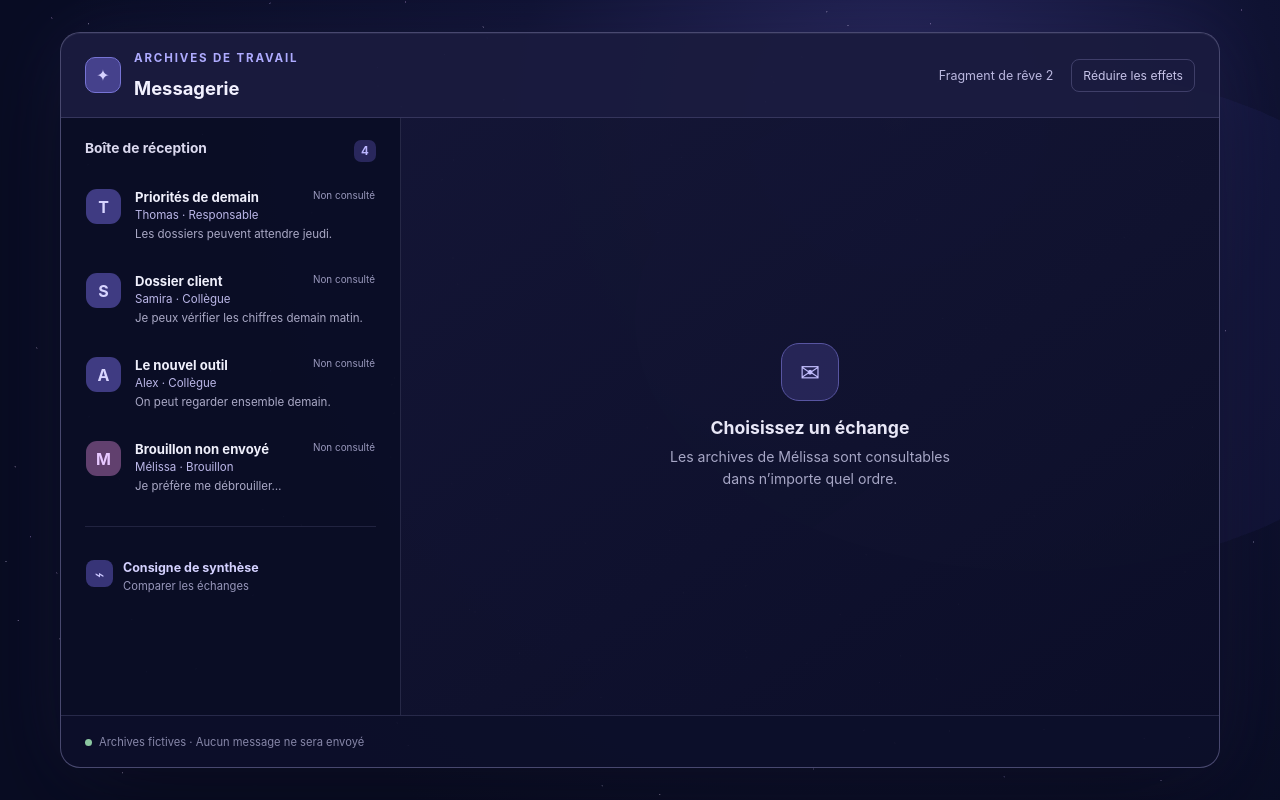
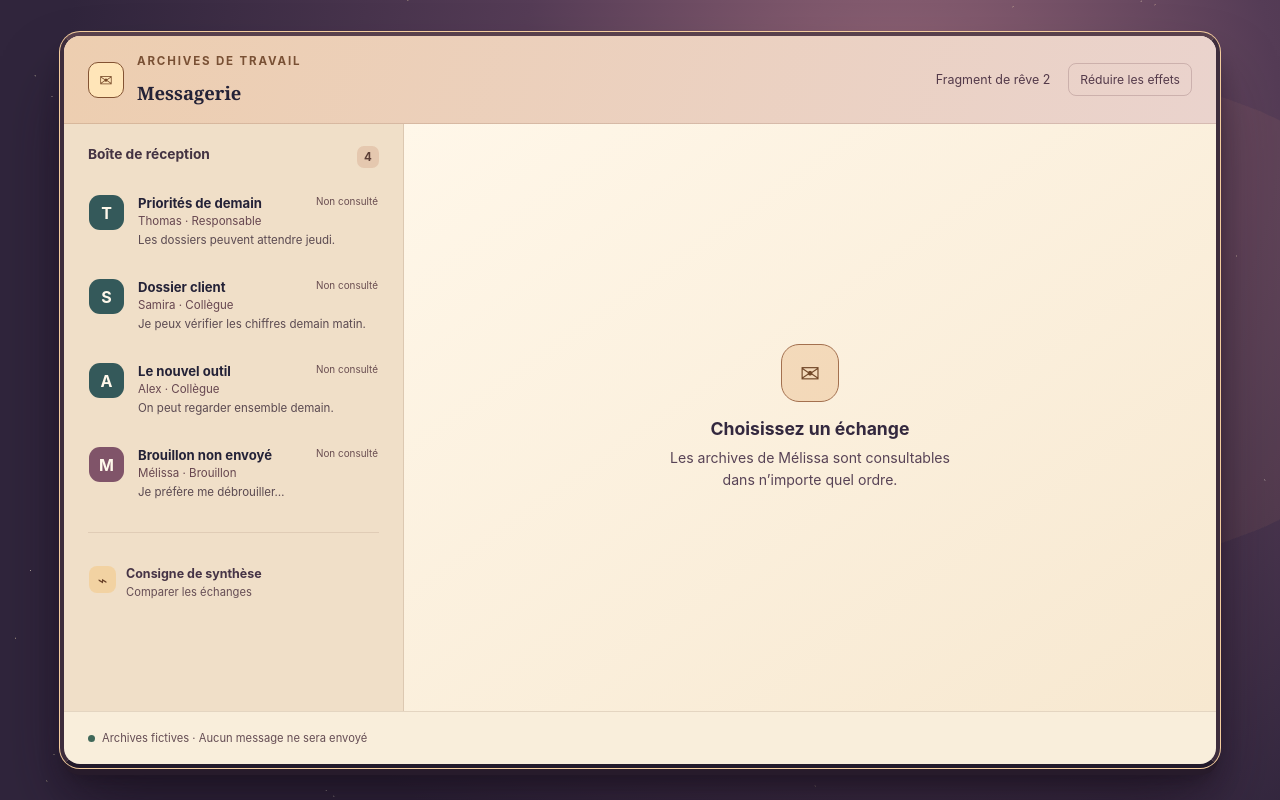
Before and after one commit to colibriou/EscapeStress, a website built with Vite: page index.html in a window 1280 px wide. Both pictures are taken after a click on the button "Ouvrir la messagerie". Built offline with nearby package versions, Linux system fonts and the light colour scheme; animation ran at ten frames a second.

Commit message:
Restyle the dream mailbox and keep it usable without WebGL

```diff
--- a/index.html
+++ b/index.html
@@ -3,12 +3,12 @@
   <head>
     <meta charset="UTF-8" />
     <meta name="viewport" content="width=device-width, initial-scale=1.0" />
-    <meta name="theme-color" content="#0c102a" />
+    <meta name="theme-color" content="#30253c" />
     <title>Fragment de rêve 2 — EscapeStress</title>
   </head>
   <body>
     <div id="app">
-      <canvas id="dream-canvas" aria-hidden="true"></canvas>
+      <canvas id="dream-canvas" class="is-hidden" aria-hidden="true"></canvas>
       <main class="experience-shell" aria-labelledby="page-title">
         <section id="intro-screen" class="intro-screen" aria-labelledby="page-title">
           <p class="eyebrow">ESCAPESTRESS · SALLE 2</p>
@@ -20,7 +20,7 @@
         <section id="mailbox-screen" class="mailbox-window is-hidden" aria-label="Messagerie de travail de Mélissa">
           <header class="window-header">
             <div class="window-title">
-              <span class="window-mark" aria-hidden="true">✦</span>
+              <span class="window-mark" aria-hidden="true">✉</span>
               <div>
                 <p class="window-kicker">ARCHIVES DE TRAVAIL</p>
                 <h2>Messagerie</h2>
--- a/src/main.ts
+++ b/src/main.ts
@@ -1,4 +1,3 @@
-import * as THREE from 'three';
 import './styles.css';
 import { appConfig, getReturnUrl } from './config/appConfig.ts';
 import { conversations, puzzleQuestion, returnInstruction, synthesisInstruction, type Conversation } from './config/conversations.ts';
@@ -14,7 +13,9 @@ const returnLink = document.querySelector<HTMLAnchorElement>('#return-link')!;
 const motionToggle = document.querySelector<HTMLButtonElement>('#motion-toggle')!;
 
 const viewed = new Set<string>();
-let reduceMotion = window.matchMedia('(prefers-reduced-motion: reduce)').matches;
+const motionPreference = window.matchMedia('(prefers-reduced-motion: reduce)');
+let reduceMotion = motionPreference.matches;
+let refreshDreamMotion: (() => void) | undefined;
 
 function renderConversationList(): void {
   conversationList.innerHTML = conversations.map((conversation) => `
@@ -105,18 +106,25 @@ function setMotionPreference(nextValue: boolean): void {
   document.body.classList.toggle('reduce-motion', reduceMotion);
   motionToggle.setAttribute('aria-pressed', String(reduceMotion));
   motionToggle.textContent = reduceMotion ? appConfig.restoreMotionLabel : appConfig.reduceMotionLabel;
+  refreshDreamMotion?.();
 }
 
-function setupDreamCanvas(): void {
+async function setupDreamCanvas(): Promise<void> {
   const canvas = document.querySelector<HTMLCanvasElement>('#dream-canvas')!;
-  const renderer = new THREE.WebGLRenderer({ canvas, antialias: true, alpha: true });
+  const context = canvas.getContext('webgl2', { antialias: true, alpha: true });
+  if (!context) return;
+  const {
+    WebGLRenderer, Scene, OrthographicCamera, BufferGeometry, Color, BufferAttribute,
+    PointsMaterial, Points, Mesh, CircleGeometry, MeshBasicMaterial,
+  } = await import('three');
+  const renderer = new WebGLRenderer({ canvas, context, antialias: true, alpha: true });
   renderer.setPixelRatio(Math.min(window.devicePixelRatio, 2));
   renderer.setSize(window.innerWidth, window.innerHeight);
-  const scene = new THREE.Scene();
-  const camera = new THREE.OrthographicCamera(-1, 1, 1, -1, 0, 10);
+  const scene = new Scene();
+  const camera = new OrthographicCamera(-1, 1, 1, -1, 0, 10);
   camera.position.z = 2;
 
-  const geometry = new THREE.BufferGeometry();
+  const geometry = new BufferGeometry();
   const stars = 180;
   const positions = new Float32Array(stars * 3);
   const colors = new Float32Array(stars * 3);
@@ -124,40 +132,55 @@ function setupDreamCanvas(): void {
     positions[index * 3] = (Math.random() - 0.5) * 2.4;
     positions[index * 3 + 1] = (Math.random() - 0.5) * 2.4;
     positions[index * 3 + 2] = 0;
-    const color = new THREE.Color().setHSL(0.68 + Math.random() * 0.1, 0.55, 0.55 + Math.random() * 0.25);
+    const color = new Color().setHSL(0.055 + Math.random() * 0.09, 0.63, 0.62 + Math.random() * 0.2);
     colors[index * 3] = color.r;
     colors[index * 3 + 1] = color.g;
     colors[index * 3 + 2] = color.b;
   }
-  geometry.setAttribute('position', new THREE.BufferAttribute(positions, 3));
-  geometry.setAttribute('color', new THREE.BufferAttribute(colors, 3));
-  const material = new THREE.PointsMaterial({ size: 0.009, vertexColors: true, transparent: true, opacity: 0.7 });
-  const points = new THREE.Points(geometry, material);
+  geometry.setAttribute('position', new BufferAttribute(positions, 3));
+  geometry.setAttribute('color', new BufferAttribute(colors, 3));
+  const material = new PointsMaterial({ size: 0.009, vertexColors: true, transparent: true, opacity: 0.7 });
+  const points = new Points(geometry, material);
   scene.add(points);
 
-  const glow = new THREE.Mesh(new THREE.CircleGeometry(0.62, 64), new THREE.MeshBasicMaterial({ color: 0x5d5ad5, transparent: true, opacity: 0.08 }));
+  const glow = new Mesh(new CircleGeometry(0.62, 64), new MeshBasicMaterial({ color: 0xe6a271, transparent: true, opacity: 0.08 }));
   glow.position.set(0.62, 0.2, -0.1);
   scene.add(glow);
 
-  const clock = new THREE.Clock();
-  const resize = () => renderer.setSize(window.innerWidth, window.innerHeight);
-  window.addEventListener('resize', resize);
-  const animate = () => {
-    const elapsed = clock.getElapsedTime();
-    if (!reduceMotion) {
-      points.rotation.z = elapsed * 0.008;
-      glow.scale.setScalar(1 + Math.sin(elapsed * 0.35) * 0.035);
-    }
+  const animate = (time: number) => {
+    const elapsed = time / 1000;
+    points.rotation.z = elapsed * 0.008;
+    glow.scale.setScalar(1 + Math.sin(elapsed * 0.35) * 0.035);
     renderer.render(scene, camera);
-    requestAnimationFrame(animate);
   };
-  animate();
+  const updateMotion = () => {
+    renderer.render(scene, camera);
+    renderer.setAnimationLoop(reduceMotion ? null : animate);
+  };
+  updateMotion();
+  refreshDreamMotion = updateMotion;
+  window.addEventListener('resize', () => {
+    renderer.setSize(window.innerWidth, window.innerHeight);
+    renderer.render(scene, camera);
+  });
+  canvas.classList.remove('is-hidden');
 }
 
 renderConversationList();
 configureReturnLink();
 setMotionPreference(reduceMotion);
-setupDreamCanvas();
 openMailboxButton.addEventListener('click', openMailbox);
 synthesisButton.addEventListener('click', showSynthesis);
 motionToggle.addEventListener('click', () => setMotionPreference(!reduceMotion));
+motionPreference.addEventListener('change', (event) => setMotionPreference(event.matches));
+conversationContent.addEventListener('click', (event) => {
+  if (!(event.target instanceof Element) || !event.target.closest('[data-back-to-list]')) return;
+  const selected = conversationList.querySelector<HTMLButtonElement>('.is-selected');
+  selected?.classList.remove('is-selected');
+  conversationContent.classList.add('is-hidden');
+  emptyState.classList.remove('is-hidden');
+  (selected ?? synthesisButton).focus();
+});
+void setupDreamCanvas().catch((error: unknown) => {
+  console.warn('Décor Three.js indisponible. Le fond CSS est utilisé.', error);
+});
--- a/src/styles.css
+++ b/src/styles.css
@@ -1,96 +1,160 @@
 :root {
   font-family: Inter, ui-sans-serif, system-ui, -apple-system, BlinkMacSystemFont, "Segoe UI", sans-serif;
-  color: #f2f1ff;
-  background: #090d24;
+  color: #242237;
+  background: #30253c;
   font-synthesis: none;
   text-rendering: optimizeLegibility;
 }
 
 * { box-sizing: border-box; }
-body { margin: 0; min-width: 320px; min-height: 100vh; background: radial-gradient(circle at 70% 15%, #28285d 0, #101333 34%, #090d24 74%); }
+body { margin: 0; min-width: 320px; min-height: 100vh; background: radial-gradient(circle at 70% 15%, #966778 0, #553c56 34%, #30253c 74%); }
 button, a { font: inherit; }
 button { cursor: pointer; }
 #app { min-height: 100vh; position: relative; overflow: hidden; }
 #dream-canvas { position: fixed; inset: 0; width: 100%; height: 100%; opacity: .9; }
-#dream-canvas::after { content: ""; }
+
 .experience-shell { min-height: 100vh; display: grid; place-items: center; position: relative; padding: 32px; }
-.intro-screen { max-width: 620px; padding: 54px; border: 1px solid rgba(188, 185, 255, .28); border-radius: 26px; background: rgba(15, 18, 53, .84); box-shadow: 0 30px 90px rgba(0,0,0,.35), inset 0 1px rgba(255,255,255,.08); backdrop-filter: blur(10px); }
-.eyebrow, .window-kicker, .conversation-type { margin: 0 0 12px; color: #aeabff; font-size: .72rem; font-weight: 750; letter-spacing: .16em; text-transform: uppercase; }
+.intro-screen { max-width: 620px; padding: clamp(24px, 7vw, 54px); border: 1px solid rgba(206, 156, 108, .78); border-top: 4px solid #bb7a48; border-radius: 26px; background: linear-gradient(140deg, #fff5e2, #f4dfbf); box-shadow: 0 30px 90px rgba(0,0,0,.35), inset 0 1px rgba(255,255,255,.08); }
+.eyebrow, .window-kicker, .conversation-type { margin: 0 0 12px; color: #795034; font-size: .72rem; font-weight: 750; letter-spacing: .16em; text-transform: uppercase; }
 h1, h2, h3, p { margin-top: 0; }
 h1 { margin-bottom: 20px; font-size: clamp(2.1rem, 5vw, 4rem); line-height: 1.02; letter-spacing: -.05em; }
-.intro-copy { margin-bottom: 32px; color: #d5d5ed; font-size: 1.05rem; line-height: 1.7; }
-.primary-button { border: 0; border-radius: 11px; padding: 14px 20px; color: #15122f; background: #c6c2ff; font-weight: 750; box-shadow: 0 8px 24px rgba(150, 143, 255, .25); }
-.primary-button:hover, .primary-button:focus-visible { background: #e1dfff; transform: translateY(-1px); }
-.mailbox-window { width: min(1160px, 100%); height: min(760px, calc(100vh - 64px)); min-height: 540px; overflow: hidden; border: 1px solid rgba(198, 194, 255, .32); border-radius: 20px; background: rgba(13, 16, 43, .93); box-shadow: 0 35px 110px rgba(0,0,0,.45), 0 0 80px rgba(116, 106, 250, .12), inset 0 1px rgba(255,255,255,.1); }
-.window-header { display: flex; justify-content: space-between; gap: 20px; align-items: center; min-height: 84px; padding: 18px 24px; border-bottom: 1px solid rgba(196, 193, 255, .16); background: rgba(40, 40, 88, .45); }
+.intro-copy { margin-bottom: 32px; color: #4d4351; font-size: 1.05rem; line-height: 1.7; }
+.primary-button { border: 0; border-radius: 11px; padding: 14px 20px; color: #fff8eb; background: #274a4e; font-weight: 750; box-shadow: 0 8px 24px rgba(40, 73, 76, .27); }
+.primary-button:hover, .primary-button:focus-visible { background: #365e62; transform: translateY(-1px); }
+.mailbox-window {
+  display: grid;
+  grid-template-rows: auto minmax(0, 1fr) auto;
+  width: min(1160px, 100%);
+  height: min(760px, calc(100vh - 64px));
+  min-height: 540px;
+  overflow: hidden;
+  border: 4px solid #3e2d3c;
+  border-top-color: #58404c;
+  border-bottom-color: #231a2b;
+  border-radius: 20px;
+  background: #f9eedb;
+  box-shadow:
+    0 0 0 1px #f4cd9e,
+    0 8px 0 -1px #271b2b,
+    0 19px 25px -8px #1d1322cc,
+    0 42px 72px -16px #160d19b3;
+}
+.window-header { display: flex; justify-content: space-between; gap: 20px; align-items: center; min-height: 84px; padding: 18px 24px; border-bottom: 1px solid rgba(108, 67, 48, .16); background: linear-gradient(110deg, #edceb0, #ead3cd); }
 .window-title { display: flex; gap: 13px; align-items: center; }
-.window-mark { display: grid; place-items: center; width: 36px; height: 36px; border: 1px solid #7774d5; border-radius: 10px; color: #d6d2ff; background: #45418c; }
+.window-mark { display: grid; place-items: center; width: 36px; height: 36px; border: 1px solid #835333; border-radius: 10px; color: #754827; background: #ffe5b8; }
 .window-header h2 { margin: 0; font-size: 1.15rem; }
 .window-meta { display: flex; align-items: center; gap: 18px; }
-.dream-label { color: #bab7df; font-size: .78rem; }
-.quiet-button, .back-button { border: 1px solid rgba(195, 192, 255, .22); border-radius: 8px; padding: 8px 11px; color: #c6c3e8; background: transparent; font-size: .76rem; }
-.quiet-button:hover, .quiet-button:focus-visible, .back-button:hover, .back-button:focus-visible { color: #fff; border-color: #9d98f0; background: rgba(157, 152, 240, .12); }
-.mailbox-layout { display: grid; grid-template-columns: 340px 1fr; height: calc(100% - 137px); }
-.conversation-sidebar { padding: 22px 14px; overflow-y: auto; border-right: 1px solid rgba(196, 193, 255, .15); background: rgba(8, 11, 31, .37); }
-.sidebar-heading { display: flex; justify-content: space-between; padding: 0 10px 14px; color: #dbd9ef; font-size: .86rem; font-weight: 700; }
-.count-badge { display: grid; place-items: center; width: 22px; height: 22px; border-radius: 7px; color: #bbb6ff; background: #29275c; font-size: .72rem; }
+.dream-label { color: #543a4a; font-size: .78rem; }
+.quiet-button, .back-button { border: 1px solid rgba(96, 56, 64, .22); border-radius: 8px; padding: 8px 11px; color: #543a4a; background: transparent; font-size: .76rem; }
+.quiet-button:hover, .quiet-button:focus-visible, .back-button:hover, .back-button:focus-visible { color: #242237; border-color: #97634f; background: rgba(161, 99, 75, .13); }
+.mailbox-layout { display: grid; grid-template-columns: 340px 1fr; min-height: 0; }
+.conversation-sidebar { padding: 22px 14px; overflow-y: auto; border-right: 1px solid rgba(108, 67, 48, .15); background: #f0dfc8; }
+.sidebar-heading { display: flex; justify-content: space-between; padding: 0 10px 14px; color: #443342; font-size: .86rem; font-weight: 700; }
+.count-badge { display: grid; place-items: center; width: 22px; height: 22px; border-radius: 7px; color: #5c3f37; background: #e5c8af; font-size: .72rem; }
 .conversation-list { display: grid; gap: 6px; }
 .conversation-item { display: grid; grid-template-columns: 38px 1fr; gap: 11px; width: 100%; padding: 12px 10px; border: 1px solid transparent; border-radius: 11px; text-align: left; color: inherit; background: transparent; }
-.conversation-item:hover, .conversation-item:focus-visible, .conversation-item.is-selected { border-color: rgba(166, 161, 255, .24); background: rgba(102, 96, 189, .2); }
-.avatar { display: grid; place-items: center; width: 35px; height: 35px; border-radius: 11px; color: #d8d5ff; background: #3f3b82; font-weight: 750; }
-.is-draft .avatar { color: #e7c8ff; background: #61406e; }
+.conversation-item:hover, .conversation-item:focus-visible, .conversation-item.is-selected { border-color: rgba(127, 73, 59, .34); background: rgba(149, 92, 96, .13); }
+.avatar { display: grid; place-items: center; width: 35px; height: 35px; border-radius: 11px; color: #fff8eb; background: #34595a; font-weight: 750; }
+.is-draft .avatar { color: #fff8eb; background: #805469; }
 .conversation-item-copy { min-width: 0; }
 .conversation-item-topline { display: flex; gap: 8px; justify-content: space-between; }
-.conversation-item-topline strong { overflow: hidden; color: #efeffb; font-size: .82rem; text-overflow: ellipsis; white-space: nowrap; }
-.visit-status { flex: none; color: #9998bd; font-size: .62rem; }
-.conversation-person, .conversation-preview { display: block; overflow: hidden; color: #aaa9c6; font-size: .72rem; text-overflow: ellipsis; white-space: nowrap; }
-.conversation-person { margin-top: 3px; color: #bbb7e8; }
+.conversation-item-topline strong { overflow: hidden; color: #242237; font-size: .82rem; text-overflow: ellipsis; white-space: nowrap; }
+.visit-status { flex: none; color: #6a4e51; font-size: .62rem; }
+.conversation-person, .conversation-preview { display: block; overflow: hidden; color: #5b4a51; font-size: .72rem; text-overflow: ellipsis; white-space: nowrap; }
+.conversation-person { margin-top: 3px; color: #674750; }
 .conversation-preview { margin-top: 5px; }
-.sidebar-divider { height: 1px; margin: 20px 10px; background: rgba(196, 193, 255, .12); }
-.synthesis-button { display: flex; gap: 10px; width: 100%; padding: 12px 10px; border: 1px solid transparent; border-radius: 11px; text-align: left; color: #d4d1ff; background: transparent; }
-.synthesis-button:hover, .synthesis-button:focus-visible { border-color: rgba(166, 161, 255, .24); background: rgba(102, 96, 189, .2); }
-.synthesis-icon { display: grid; place-items: center; width: 27px; height: 27px; border-radius: 8px; color: #cbc7ff; background: #373477; }
+.sidebar-divider { height: 1px; margin: 20px 10px; background: rgba(108, 67, 48, .12); }
+.synthesis-button { display: flex; gap: 10px; width: 100%; padding: 12px 10px; border: 1px solid transparent; border-radius: 11px; text-align: left; color: #463446; background: transparent; }
+.synthesis-button:hover, .synthesis-button:focus-visible { border-color: rgba(127, 73, 59, .34); background: rgba(149, 92, 96, .13); }
+.synthesis-icon { display: grid; place-items: center; width: 27px; height: 27px; border-radius: 8px; color: #684027; background: #f2d2a2; }
 .synthesis-button strong, .synthesis-button small { display: block; }
 .synthesis-button strong { font-size: .78rem; }
-.synthesis-button small { margin-top: 4px; color: #9897bb; font-size: .7rem; }
-.conversation-pane { min-width: 0; overflow-y: auto; background: linear-gradient(145deg, rgba(30, 31, 69, .42), rgba(10, 13, 35, .32)); }
-.conversation-empty { display: grid; place-items: center; align-content: center; height: 100%; padding: 32px; text-align: center; color: #a7a7c6; }
-.empty-icon { display: grid; place-items: center; width: 58px; height: 58px; margin-bottom: 16px; border: 1px solid #5855a1; border-radius: 18px; color: #c4c0ff; background: rgba(85, 80, 164, .32); font-size: 1.5rem; }
-.conversation-empty h3 { margin-bottom: 8px; color: #e8e7f7; font-size: 1.1rem; }
+.synthesis-button small { margin-top: 4px; color: #654d54; font-size: .7rem; }
+.conversation-pane { min-width: 0; overflow-y: auto; background: linear-gradient(145deg, #fff7e9, #f7e8d0); }
+.conversation-empty { display: grid; place-items: center; align-content: center; height: 100%; padding: 32px; text-align: center; color: #584356; }
+.empty-icon { display: grid; place-items: center; width: 58px; height: 58px; margin-bottom: 16px; border: 1px solid #a3704f; border-radius: 18px; color: #724829; background: rgba(220, 151, 84, .26); font-size: 1.5rem; }
+.conversation-empty h3 { margin-bottom: 8px; color: #33283e; font-size: 1.1rem; }
 .conversation-empty p { max-width: 300px; margin: 0; font-size: .88rem; line-height: 1.55; }
 .conversation-content { padding: 28px clamp(22px, 5vw, 62px) 50px; }
-.conversation-toolbar { display: flex; justify-content: space-between; gap: 18px; align-items: start; padding-bottom: 24px; border-bottom: 1px solid rgba(196, 193, 255, .12); }
-.conversation-toolbar h3 { margin: 0 0 5px; color: #f5f4ff; font-size: 1.35rem; letter-spacing: -.02em; }
-.conversation-toolbar p:last-child { margin: 0; color: #aaa9c8; font-size: .8rem; }
+.conversation-toolbar { display: flex; justify-content: space-between; gap: 18px; align-items: start; padding-bottom: 24px; border-bottom: 1px solid rgba(108, 67, 48, .12); }
+.conversation-toolbar h3 { margin: 0 0 5px; color: #33283e; font-size: 1.35rem; letter-spacing: -.02em; }
+.conversation-toolbar p:last-child { margin: 0; color: #654d54; font-size: .8rem; }
 .message-stack { display: grid; gap: 20px; max-width: 690px; margin: 32px auto 0; }
 .message-row { display: flex; flex-direction: column; align-items: flex-start; }
 .message-row.outgoing { align-items: flex-end; }
-.message-sender { margin: 0 12px 6px; color: #a9a6d9; font-size: .7rem; font-weight: 700; }
-.message-bubble { max-width: min(82%, 580px); margin: 0; padding: 14px 16px; border: 1px solid rgba(192, 189, 255, .14); border-radius: 5px 15px 15px 15px; color: #ededfa; background: rgba(48, 49, 96, .82); font-size: .93rem; line-height: 1.55; }
-.outgoing .message-bubble { border-radius: 15px 5px 15px 15px; color: #e7e4ff; background: rgba(77, 68, 137, .72); }
-.draft-notice { margin: 20px 0 0; color: #d4a9e1; font-size: .78rem; }
-.question-card { display: flex; gap: 17px; max-width: 720px; margin: 34px auto 20px; padding: 22px; border: 1px solid rgba(190, 185, 255, .25); border-radius: 15px; background: rgba(64, 58, 130, .3); }
-.question-mark { display: grid; flex: none; place-items: center; width: 32px; height: 32px; border-radius: 50%; color: #211d54; background: #c3beff; font-weight: 850; }
-.question-card p { margin: 2px 0 0; color: #f0efff; font-size: 1rem; line-height: 1.6; }
-.synthesis-copy, .return-instruction { max-width: 720px; margin: 0 auto 18px; color: #c4c2df; font-size: .9rem; line-height: 1.65; }
-.return-instruction { padding-top: 18px; border-top: 1px solid rgba(196, 193, 255, .12); color: #bcb9ed; }
-.window-footer { display: flex; justify-content: space-between; align-items: center; gap: 16px; min-height: 53px; padding: 12px 24px; border-top: 1px solid rgba(196, 193, 255, .15); color: #8787a9; font-size: .7rem; }
+.message-sender { margin: 0 12px 6px; color: #654d54; font-size: .7rem; font-weight: 700; }
+.message-bubble { max-width: min(82%, 580px); margin: 0; padding: 14px 16px; border: 1px solid rgba(145, 97, 69, .25); border-radius: 5px 15px 15px 15px; color: #30283b; background: #fffaf0; font-size: .93rem; line-height: 1.55; }
+.outgoing .message-bubble { border-radius: 15px 5px 15px 15px; color: #233c40; background: #dce9df; }
+.draft-notice { margin: 20px 0 0; color: #754661; font-size: .78rem; }
+.question-card { display: flex; gap: 17px; max-width: 720px; margin: 34px auto 20px; padding: 22px; border: 1px solid rgba(167, 110, 62, .5); border-radius: 15px; background: #f7dfb7; }
+.question-mark { display: grid; flex: none; place-items: center; width: 32px; height: 32px; border-radius: 50%; color: #fff9ed; background: #815035; font-weight: 850; }
+.question-card p { margin: 2px 0 0; color: #30283b; font-size: 1rem; line-height: 1.6; }
+.synthesis-copy, .return-instruction { max-width: 720px; margin: 0 auto 18px; color: #4d4351; font-size: .9rem; line-height: 1.65; }
+.return-instruction { padding-top: 18px; border-top: 1px solid rgba(108, 67, 48, .12); color: #5a3e50; }
+.window-footer { display: flex; justify-content: space-between; align-items: center; gap: 16px; min-height: 53px; padding: 12px 24px; border-top: 1px solid rgba(108, 67, 48, .15); color: #654d54; font-size: .7rem; }
 .window-footer p { margin: 0; }
-.status-dot { display: inline-block; width: 7px; height: 7px; margin-right: 7px; border-radius: 50%; background: #8cc7a1; }
-.return-link { color: #c6c2ff; font-weight: 700; text-decoration: none; }
+.status-dot { display: inline-block; width: 7px; height: 7px; margin-right: 7px; border-radius: 50%; background: #406859; }
+.return-link { color: #274a4e; font-weight: 700; text-decoration: none; }
 .return-link:hover, .return-link:focus-visible { text-decoration: underline; }
+h1, .window-header h2, .conversation-toolbar h3, .question-card p {
+  font-family: Georgia, "Times New Roman", serif;
+}
+
+h1 { color: #29263e; letter-spacing: -.035em; }
+.question-card p { font-size: 1.15rem; }
+.message-bubble { box-shadow: 0 3px 10px #543a3510; }
+.conversation-item.is-selected { box-shadow: inset 3px 0 #8d5842; }
+.conversation-pane { min-height: 0; }
+
+@keyframes reveal-panel {
+  from { opacity: .35; transform: translateY(12px); }
+  to { opacity: 1; transform: translateY(0); }
+}
+
+@keyframes reveal-mailbox {
+  from { opacity: .55; transform: perspective(1100px) translateY(14px) rotateX(5deg); }
+  to { opacity: 1; transform: none; }
+}
+
+@keyframes reveal-message {
+  from { opacity: .45; transform: translateY(7px); }
+  to { opacity: 1; transform: translateY(0); }
+}
+
+body:not(.reduce-motion) :is(.intro-screen, .mailbox-window):not(.is-hidden) {
+  animation: reveal-panel 440ms ease-out both;
+}
+
+@media (min-width: 761px) {
+  body:not(.reduce-motion) .mailbox-window:not(.is-hidden) {
+    animation-name: reveal-mailbox;
+  }
+}
+
+body:not(.reduce-motion) :is(.message-row, .question-card) {
+  animation: reveal-message 260ms ease-out both;
+}
+
+body:not(.reduce-motion) .message-row:nth-child(2) { animation-delay: 65ms; }
+body:not(.reduce-motion) .message-row:nth-child(3) { animation-delay: 130ms; }
+
+body:not(.reduce-motion) :is(.primary-button, .quiet-button, .back-button, .conversation-item, .synthesis-button) {
+  transition: background-color 160ms ease, border-color 160ms ease, transform 160ms ease;
+}
+
+.reduce-motion .primary-button { transform: none; }
 .is-hidden { display: none !important; }
-:focus-visible { outline: 3px solid #e1dfff; outline-offset: 3px; }
+:focus-visible { outline: 3px solid #b15a24; outline-offset: 3px; }
 .reduce-motion *, .reduce-motion *::before, .reduce-motion *::after { animation-duration: .01ms !important; animation-iteration-count: 1 !important; scroll-behavior: auto !important; transition-duration: .01ms !important; }
 @media (max-width: 760px) {
   .experience-shell { padding: 14px; }
-  .mailbox-window { height: calc(100vh - 28px); min-height: 600px; border-radius: 14px; }
+  .mailbox-window { height: calc(100vh - 28px); min-height: 600px; border-width: 3px; border-radius: 14px; }
   .window-header { align-items: flex-start; padding: 15px; }
   .window-meta { align-items: flex-end; flex-direction: column; gap: 7px; }
-  .mailbox-layout { grid-template-columns: 1fr; grid-template-rows: auto 1fr; height: calc(100% - 145px); }
-  .conversation-sidebar { max-height: 218px; padding: 12px 10px; border-right: 0; border-bottom: 1px solid rgba(196, 193, 255, .15); }
+  .mailbox-layout { grid-template-columns: 1fr; grid-template-rows: auto minmax(0, 1fr); }
+  .conversation-sidebar { max-height: 218px; padding: 12px 10px; border-right: 0; border-bottom: 1px solid rgba(108, 67, 48, .15); }
   .conversation-list { grid-template-columns: repeat(2, minmax(0, 1fr)); }
-  .sidebar-divider, .synthesis-button { display: none; }
+  .sidebar-divider { margin: 8px 10px; }
   .conversation-content { padding: 22px 16px 36px; }
   .conversation-toolbar { flex-direction: column; }
   .message-bubble { max-width: 92%; }
```
Also changed, not shown: todo.md (+5 -4 lines).
